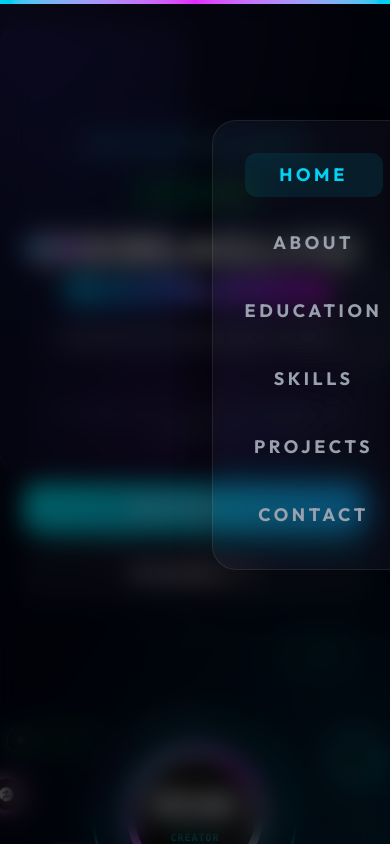
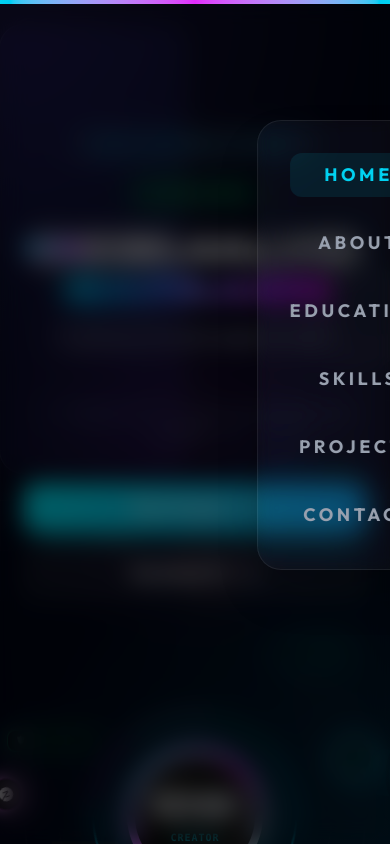
Before and after one commit to debmalyo-hub07/Portfolio, a Next.js app: page / in a window 390 px wide. Both pictures are taken after a click on the button 321 px from the left and 57 px from the top of the page. Shown: the top 844 px of the page. Built offline with nearby package versions, Linux system fonts and the light colour scheme.

Commit message:
Fix mobile navbar centering and improve navigation animations

```diff
--- a/components/layout/Navbar.tsx
+++ b/components/layout/Navbar.tsx
@@ -149,9 +149,9 @@ export default function Navbar() {
                     className="absolute inset-0 bg-cyan-500/15 rounded-full border border-cyan-400/30 shadow-[0_0_20px_rgba(34,211,238,0.3)]"
                     transition={mounted ? {
                       type: "spring",
-                      stiffness: 220,
-                      damping: 35,
-                      mass: 0.8
+                      stiffness: 300,
+                      damping: 30,
+                      mass: 0.5
                     } : { duration: 0 }}
                   />
                 )}
@@ -216,7 +216,7 @@ export default function Navbar() {
                 initial={{ opacity: 0, y: -20, scale: 0.95 }}
                 animate={{ opacity: 1, y: 0, scale: 1 }}
                 exit={{ opacity: 0, y: -20, scale: 0.95 }}
-                className="absolute top-24 left-6 right-6 panel p-8 flex flex-col items-center gap-6 md:hidden backdrop-blur-2xl bg-black/80 border-white/20 shadow-2xl z-[58]"
+                className="absolute top-24 left-1/2 -translate-x-1/2 panel p-8 flex flex-col items-center gap-6 md:hidden backdrop-blur-2xl bg-black/80 border-white/20 shadow-2xl z-[58] w-[90%] max-w-sm"
               >
                 {links.map((item, i) => (
                   <motion.button
```
